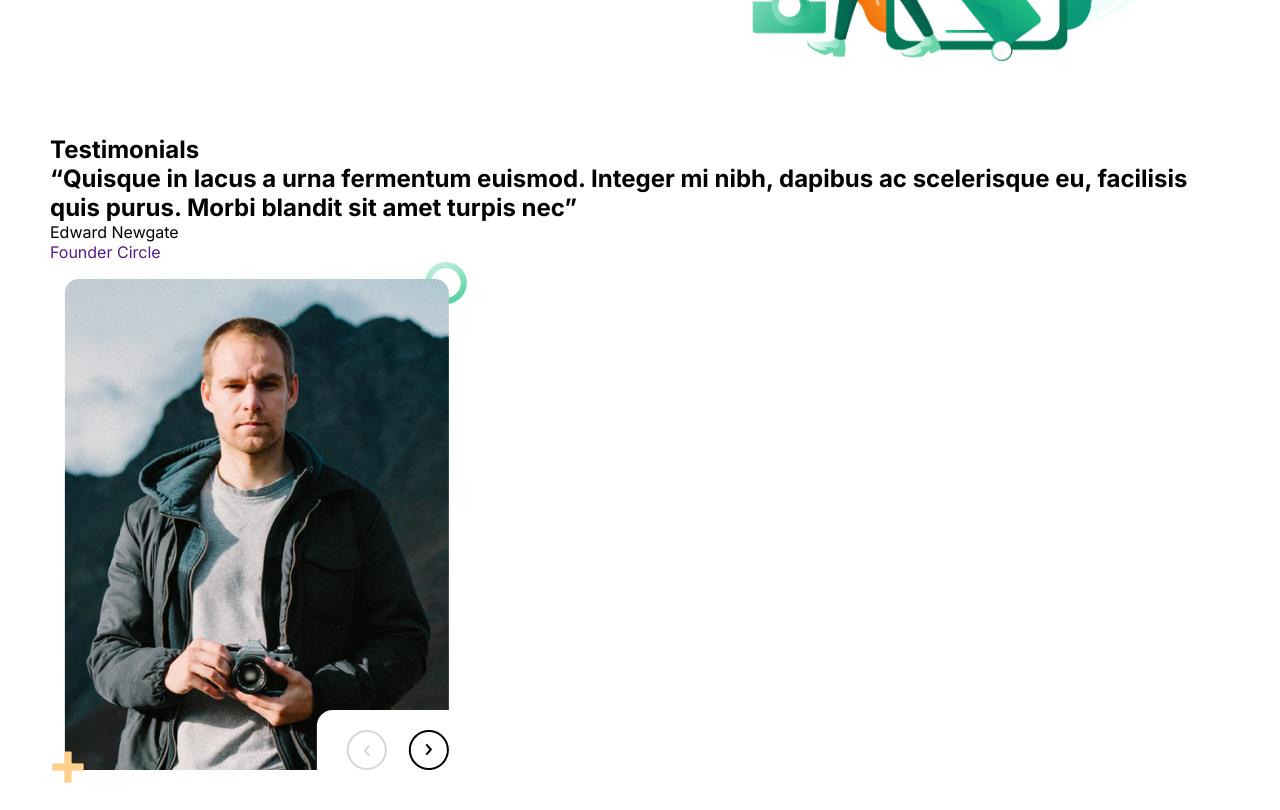
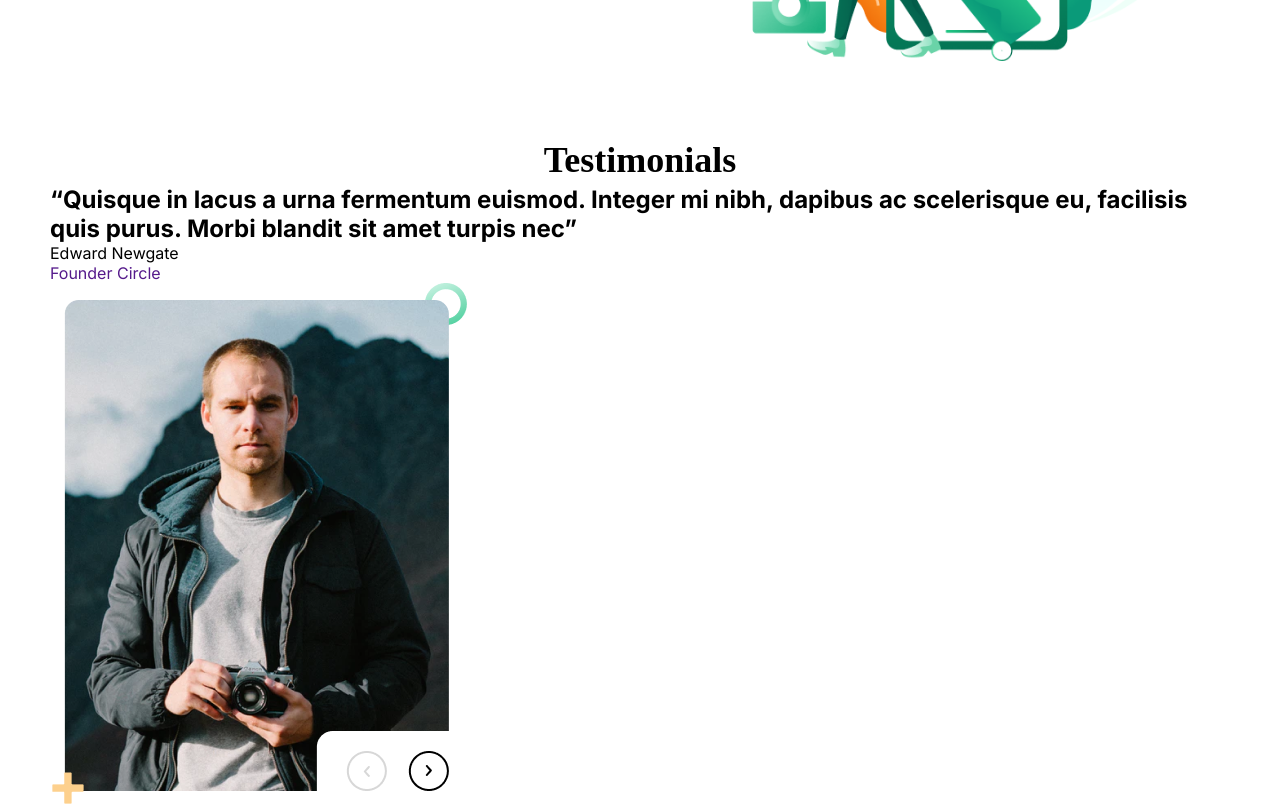
Before and after one commit to fg325609-beep/react1, a React (Vite) app: page / in a window 1280 px wide. Shown: the part 2080-2890 px from the top of the page. Before the commit the page ends 2869 px from the top, so only its background shows below. Built offline with nearby package versions, Linux system fonts and the light colour scheme.

Commit message:
jfjfjfjf' git push origin main

```diff
--- a/public/css/sectionfoo.css
+++ b/public/css/sectionfoo.css
@@ -0,0 +1,9 @@
+section .container .sectionfoo .title h1 {
+  font-family: Playfair Display;
+  font-weight: 700;
+  font-size: 36px;
+  line-height: 50px;
+  letter-spacing: 0%;
+  text-align: center;
+  color: rgb(0, 0, 0);
+}
--- a/src/Components/sectionfoo/sectionfoo.scss
+++ b/src/Components/sectionfoo/sectionfoo.scss
@@ -0,0 +1,18 @@
+section{
+    .container{
+        .sectionfoo{
+            .title{
+                h1{
+                    font-family: Playfair Display;
+                    font-weight: 700;
+                    font-size: 36px;
+                    line-height: 50px;
+                    letter-spacing: 0%;
+                    text-align: center;
+                    color: rgba(0, 0, 0, 1);
+
+                }
+            }
+        }
+    }
+}
```
